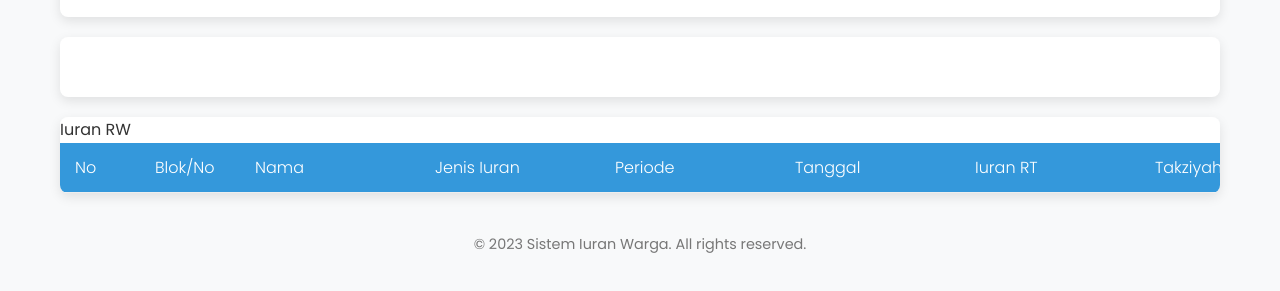
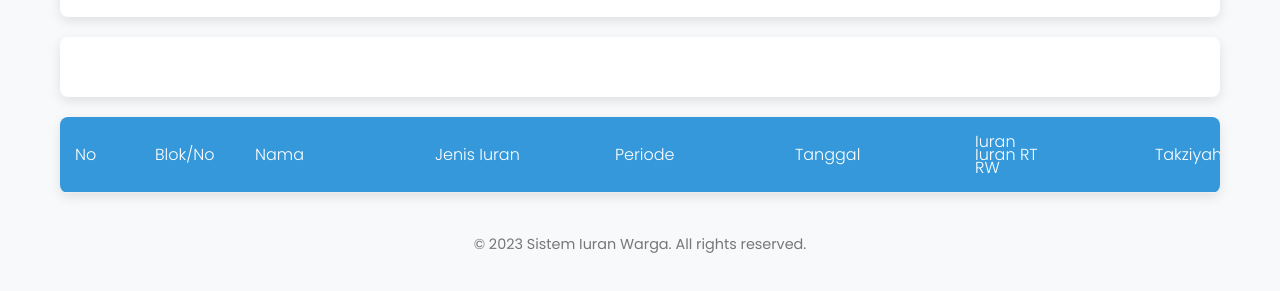
Before and after one commit to ipanutomo/detail-iuran, a plain HTML site: page index.html in a window 1280 px wide. Shown: the part 147-438 px from the top of the page. Drawn offline with Linux system fonts and the light colour scheme; no server answers.

Commit message:
Update index.html

```diff
--- a/index.html
+++ b/index.html
@@ -35,7 +35,7 @@
                         <th style="width:180px">Jenis Iuran</th>
                         <th style="width:180px">Periode</th>
                         <th style="width:180px">Tanggal</th>
-                        <th">Iuran RW</th>
+                        <th>Iuran RW</th>
                         <th style="width:180px">Iuran RT</th>
                         <th style="width:180px">Takziyah</th>
                         <th style="width:180px">Kas</th>
```
